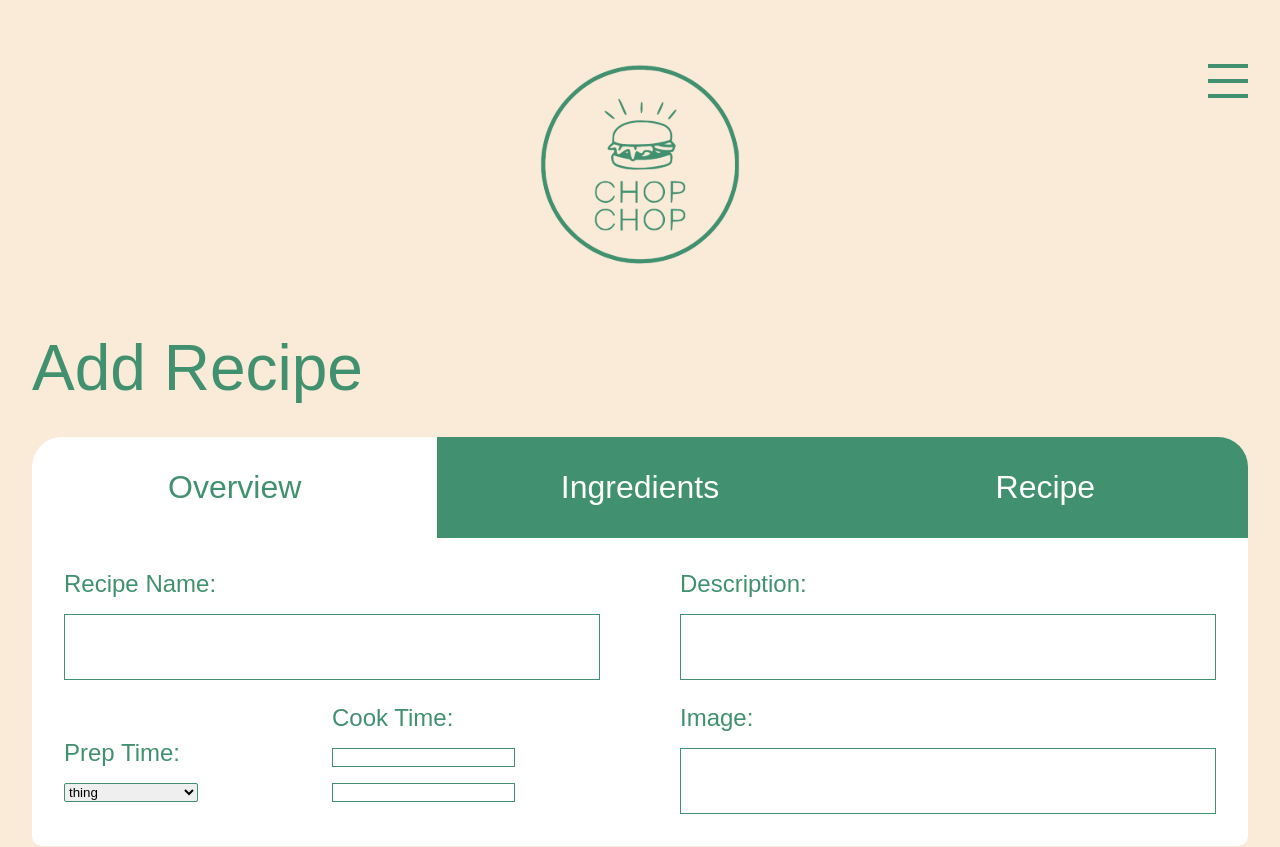
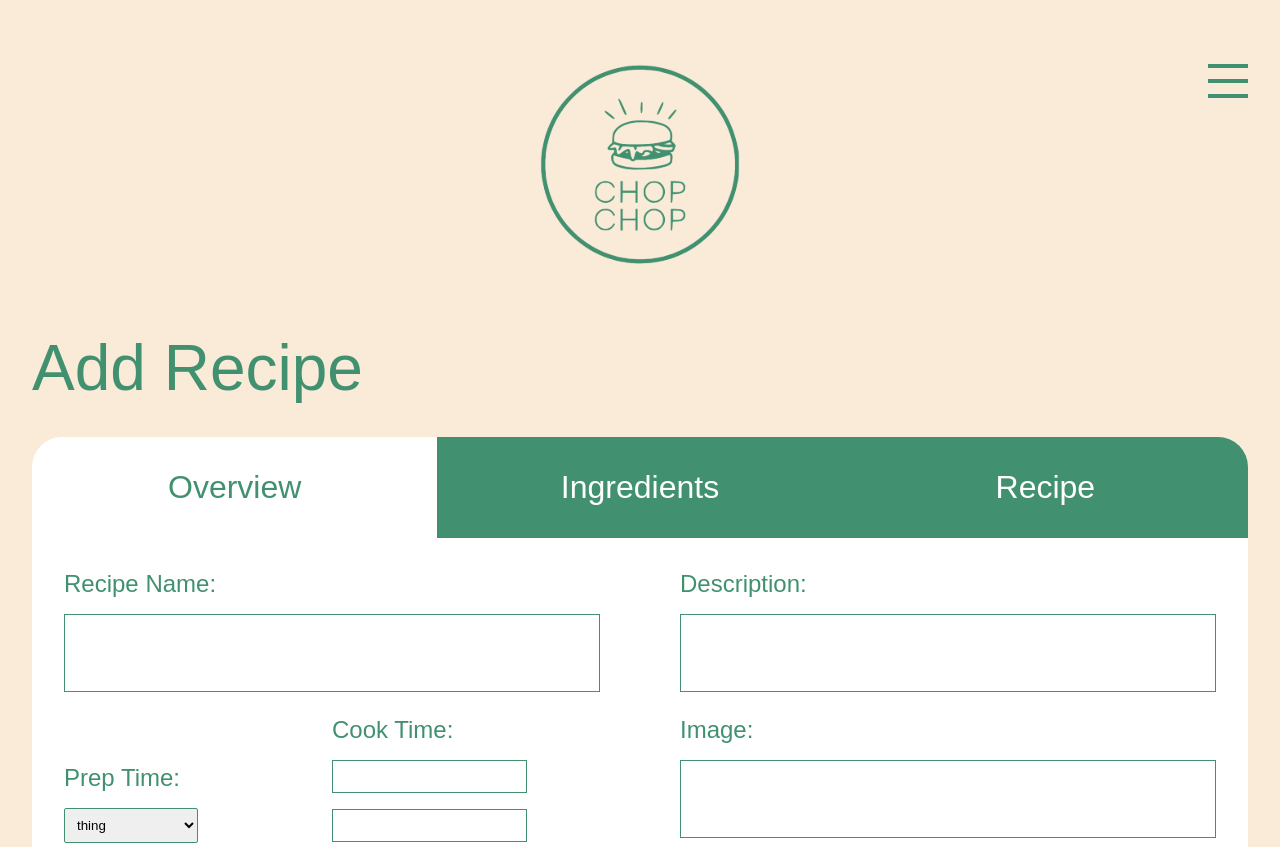
Before and after one commit to Mr-Turtle12/Chop-Chop, a Vue app in the folder frontend/: page /add-recipe in a window 1280 px wide. Shown: the top 847 px of the page. Built offline with nearby package versions, Linux system fonts and the light colour scheme; a web font is replaced by a local one.

Commit message:
adding padding to input boxes

```diff
--- a/frontend/src/views/AddRecipe.vue
+++ b/frontend/src/views/AddRecipe.vue
@@ -164,7 +164,7 @@
             id="ingredientName"
             class=" c-add-recipe__input c-add-recipe__input--ingredient-name"
             name="ingredientName"
-            rows="2"
+            rows="1"
             col="1"
           />
         </div>
@@ -359,6 +359,7 @@ function addIngredient() {
   &__input {
     border: solid 1px #419170;
     margin-top: var(--space-xs);
+    padding:var(--space-xxs);
     position: relative;
 
     &:focus {
```
